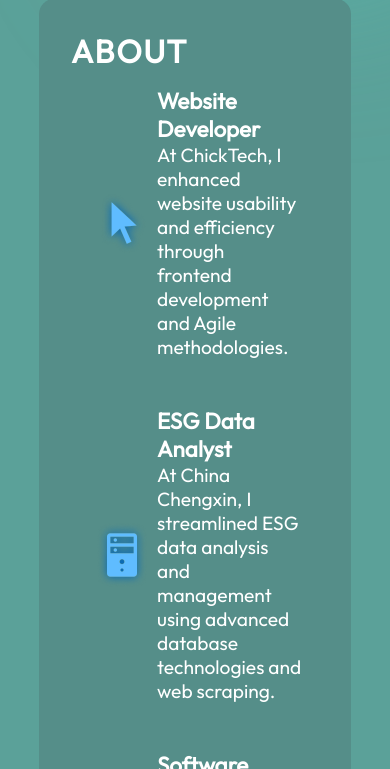
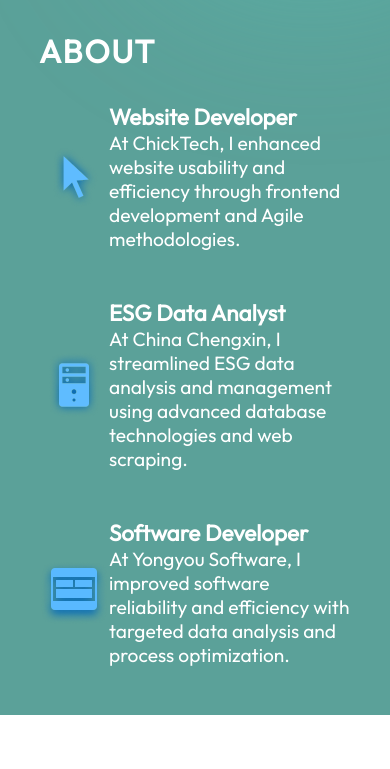
Before and after one commit to XiaoyangJin/Portfolio_React_JS, a React (Vite) app in the folder portfolio-xiaoyang/: page / in a window 390 px wide. Shown: the part 716-1485 px from the top of the page. After the commit the page ends 1431 px from the top, so only its background shows below. Built offline with nearby package versions, Linux system fonts and the light colour scheme.

Commit message:
Add more responsive effect to about part

```diff
--- a/portfolio-xiaoyang/src/components/About/About.module.css
+++ b/portfolio-xiaoyang/src/components/About/About.module.css
@@ -68,3 +68,28 @@
 .aboutItem p {
     font-size: 1.2rem;
 }
+
+@media (max-width: 830px) {
+    .container {
+        background-color: transparent;
+        padding-left: 0;
+        padding-right: 0;
+    }
+
+    .content {
+        flex-direction: column;
+    }
+
+    .aboutImage {
+        display: none;
+    }
+
+    .aboutItems {
+        margin-top: 1rem;
+    }
+
+    .aboutItem {
+        padding-left: 0;
+        padding-right: 0;
+    }
+}
```
